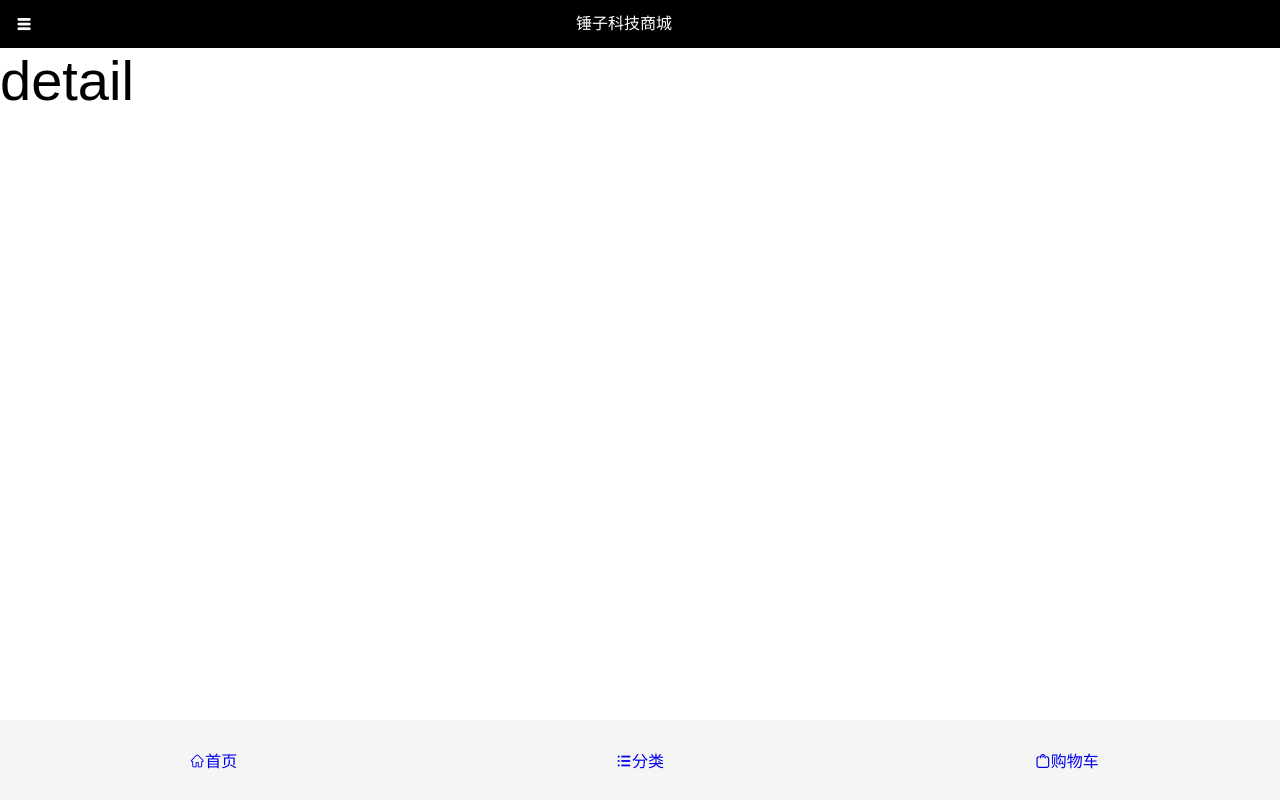
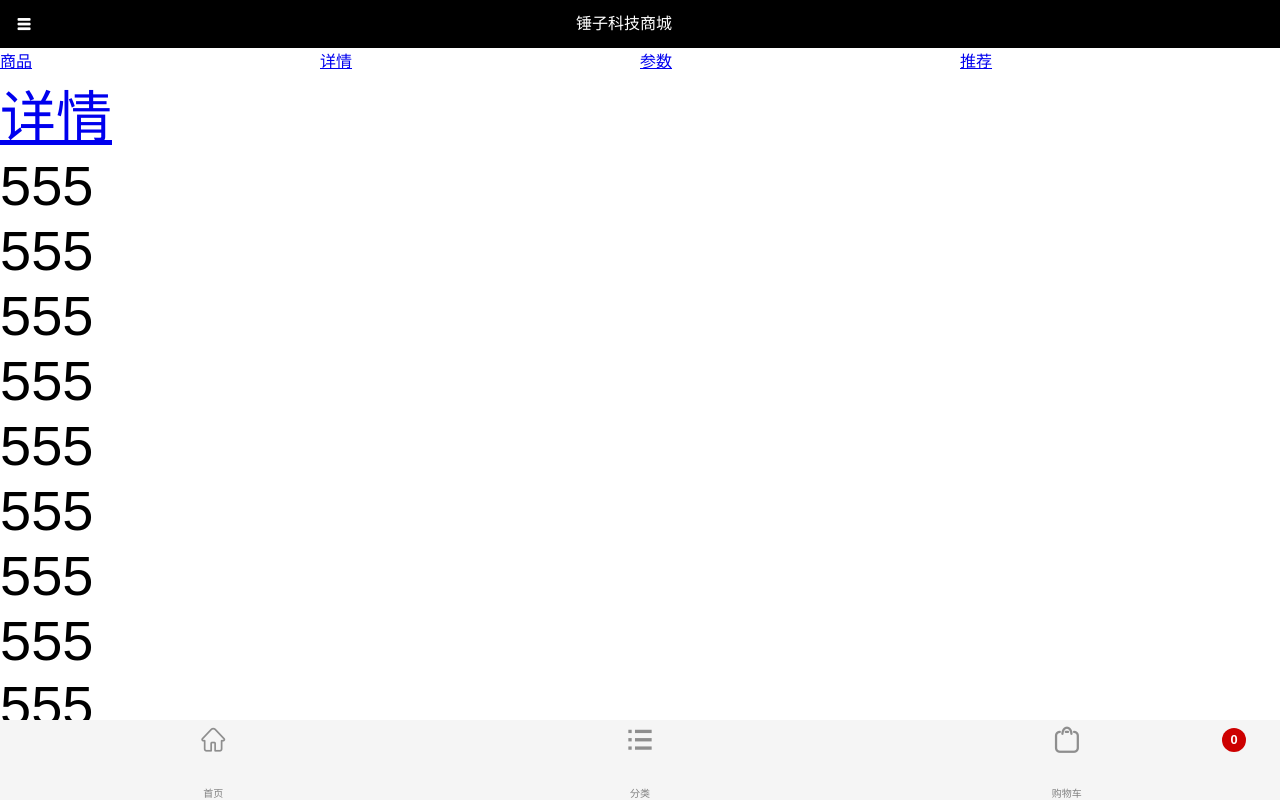
Before and after one commit to 15223997465/Hammer, a React app: page /detail/1 in a window 1280 px wide. Built offline with nearby package versions, Linux system fonts and the light colour scheme.

Commit message:
5.3新增功能

```diff
--- a/src/Components/App/App.js
+++ b/src/Components/App/App.js
@@ -6,7 +6,9 @@ class App extends Component {
     super();
     this.state={
       isShow:false,
-      title:"锤子科技商城"
+      title:"锤子科技商城",
+      footerState:true,
+      shopNum:0
     }
   }
   render() {
@@ -19,8 +21,12 @@ class App extends Component {
       	</header>
         <content>
                 {this.props.children}
+                <NavLink to="/detail/ids=100040603">详情</NavLink>
+                <p>555</p><p>555</p><p>555</p><p>555</p><p>555</p><p>555</p><p>555</p><p>555</p><p>555</p><p>555</p><p>555</p>
+
         </content>
 
+         {this.state.footerState===true?
         <footer>
         		<span>
                 <NavLink to="/home" activeClassName="active" className="btn">
@@ -30,8 +36,8 @@ class App extends Component {
                       title:"锤子科技商城"
 
                     });
-                }}>首页</i>
-
+                }}></i>
+                  <p className="text">首页</p>
                 </NavLink>
 
             </span>
@@ -42,8 +48,8 @@ class App extends Component {
                       isShow:false,
                       title:"分类"
                     });
-                }}>分类</i>
-
+                }}></i>
+                  <p className="text">分类</p>
                 </NavLink>
             </span>
             <span>
@@ -53,12 +59,20 @@ class App extends Component {
                       isShow:true,
                        title:"购物车"
                     });
-                }}>购物车</i>
-
+                }}></i>
+                <p className="text">购物车</p>
             </NavLink>
+            <p className="PshopNum">{this.state.shopNum}</p>
             </span>
+        </footer>:
+        <footer>
+            <i className="icon iconfont icon-56">
+                <p className="shopNum">{this.state.shopNum}</p>
+            </i>
+            <button className="add">加入购物车</button>
+            <button className="pay">现在购买</button>
         </footer>
-
+       }
       </div>
     );
   }
--- a/src/Components/App/App.scss
+++ b/src/Components/App/App.scss
@@ -1,49 +1,55 @@
-body,html,i{
+body,html,i,p,li,ul{
 	margin:0;
 	padding:0;
 }
+html{
+	font-size: 100px;
+}
 header{
     	width:100%;
-    	height:3rem;
+    	height:0.48rem;
     	background:black;
     	position: fixed;
     	display: flex;
     	justify-content: space-between;
     	align-items: center;
     	i{
-    		font-size:3rem;
+    		font-size:0.48rem;
     		color:white;
-    		line-height: 3rem;
-			margin-left: 1rem;
+    		line-height: 0.48rem;
+			margin-left: 0.16rem;
     	}
     	span{
 
-    		font-size: 1rem;
+    		font-size: 0.16rem;
     		color: white;
     		left: 50%;
-    		line-height: 3rem;
+    		line-height: 0.48rem;
 
 
     	}
     	.btn{
-			width:3rem;
-			height: 1.5rem;
+			width:0.48rem;
+			height: 0.24rem;
 			border: 1px solid #6B6B6B;
-			font-size: 0.8rem;
+			font-size: 0.128rem;
 			color: white;
 			background: black;
-			line-height: 1.5rem;
-			margin-right: 1rem;
+			line-height: 0.24rem;
+			margin-right: 0.16rem;
     	}
     }
 content{
 	width: 100%;
+	height: auto;
+	overflow-y: scroll;
 	position: fixed;
-	top: 3rem;
+	top: 0.48rem;
+	bottom:0.8rem;
 }
 footer{
 		width: 100%;
-		height: 5rem;
+		height: 0.8rem;
 		background: #F5F5F5;
 		position: fixed;
 		bottom: 0;
@@ -52,11 +58,95 @@ footer{
 		align-items: center;
 
 		span{
-			font-size: 1rem;
+			font-size: 0.16rem;
 			flex: 1;
 			text-align: center;
+
 			.btn{
 				text-decoration: none;
+				display: flex;
+				justify-content: center;
+				flex-direction: column;
+				align-items: center;
+				i{
+					height: 0.6rem;
+				}
+				i::before{
+					font-size: 0.3rem;
+					margin-bottom:-0.5rem;
+				}
+				.text{
+					font-size:0.1rem;
+					margin-bottom: 0.2rem;
+					text-align: center;
+					color: gray;
+					}
+			}
+
+			.PshopNum{
+				font-size: 0.128rem;
+				position: absolute;
+				top: 0.08rem;
+				right:0.34rem;
+				width: 0.24rem;
+				height: 0.24rem;
+				background: #CD0000;
+				border-radius: 0.75rem;
+				line-height: 0.24rem;
+				text-align: center;
+				font-weight: 600;
+				color: white;
+			}
+
+
+
+		}
+		i{
+			width: 0.48rem;
+			height: 0.8rem;
+			line-height: 0.8rem;
+			text-align: center;
+			flex: 1;
+			color: #8E8E8E;
+			position: relative;
+			.shopNum{
+				font-size: 0.128rem;
+				position: absolute;
+				top: 0.08rem;
+				right:0.08rem;
+				width: 0.24rem;
+				height: 0.24rem;
+				background: #CD0000;
+				border-radius: 0.75rem;
+				line-height: 0.24rem;
+				text-align: center;
+				font-weight: 600;
+				color: white;
 			}
 		}
+		i::before{
+			font-size: 0.48rem;
+		}
+		button{
+			width:1.44rem;
+			outline: none;
+			height: 0.48rem;
+			font-size: 0.16rem;
+			border-radius: 0.048rem;
+			font-weight: 600;
+		}
+		.add{
+			background: #F5F5F5;
+			border: 1px solid #8E8E8E;
+			color: #8E8E8E;
+
+		}
+		.pay{
+			background: #87CEFF;
+			border: none;
+			margin-left: 0.08rem;
+			margin-right: 0.08rem;
+			color: white;
+
+		}
 }
--- a/src/Components/Detail/Detail.js
+++ b/src/Components/Detail/Detail.js
@@ -4,8 +4,13 @@ import './Detail.css';
 class Detail extends Component {
   render() {
     return (
-      <div>
-      detail
+      <div className="detailBox">
+      		<ul className="detailheader">
+      			<li><a href="#">商品</a></li>
+      			<li><a href="#">详情</a></li>
+      			<li><a href="#">参数</a></li>
+      			<li><a href="#">推荐</a></li>
+      		</ul>
       </div>
     );
   }
--- a/src/Components/Detail/Detail.scss
+++ b/src/Components/Detail/Detail.scss
@@ -0,0 +1,15 @@
+.detailBox{
+	width:100%;
+	.detailheader{
+		width:100%;
+		display:flex;
+		font-size: 0.16rem;
+		li{
+			flex: 1;
+			list-style: none;
+			a{
+				text-align: center;
+			}
+		}
+	}
+}
```
Also changed, not shown: src/Components/App/App.css, src/Components/Detail/Detail.css.
